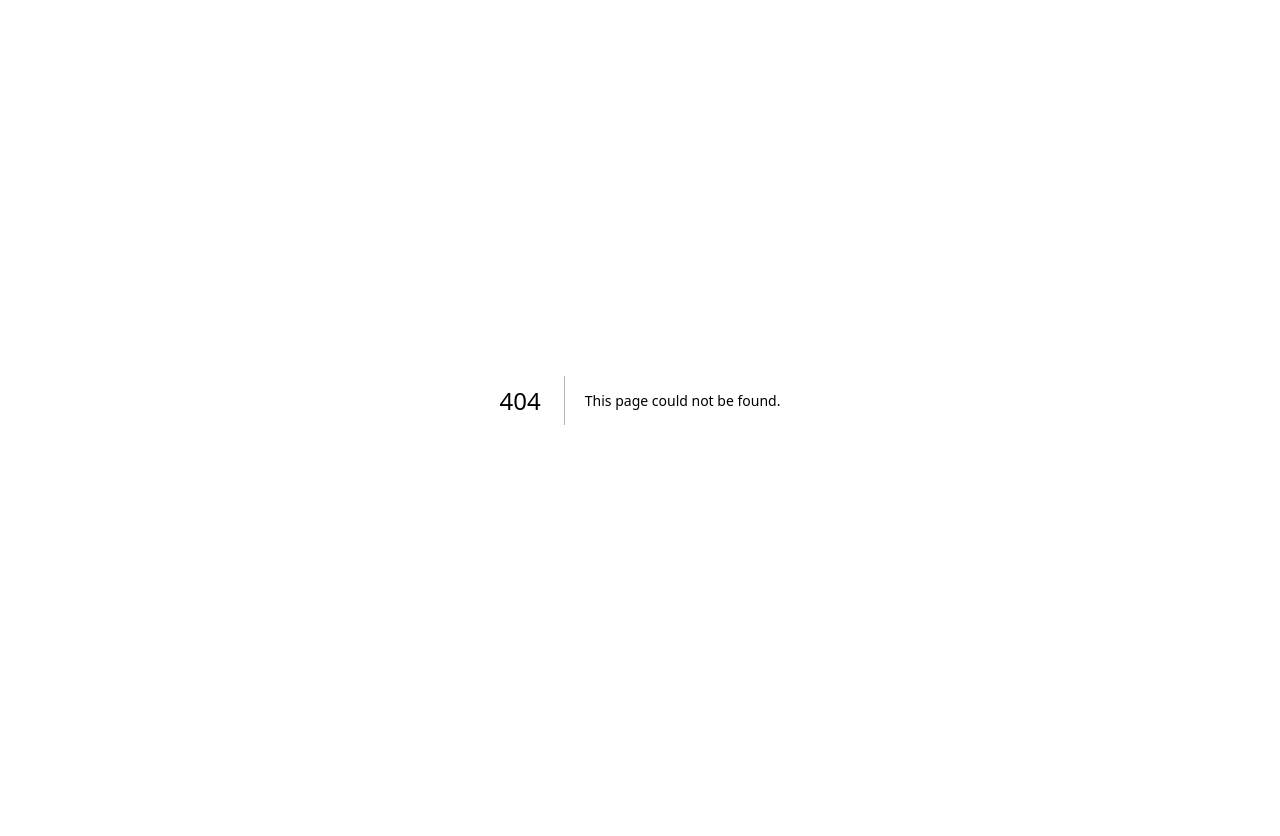
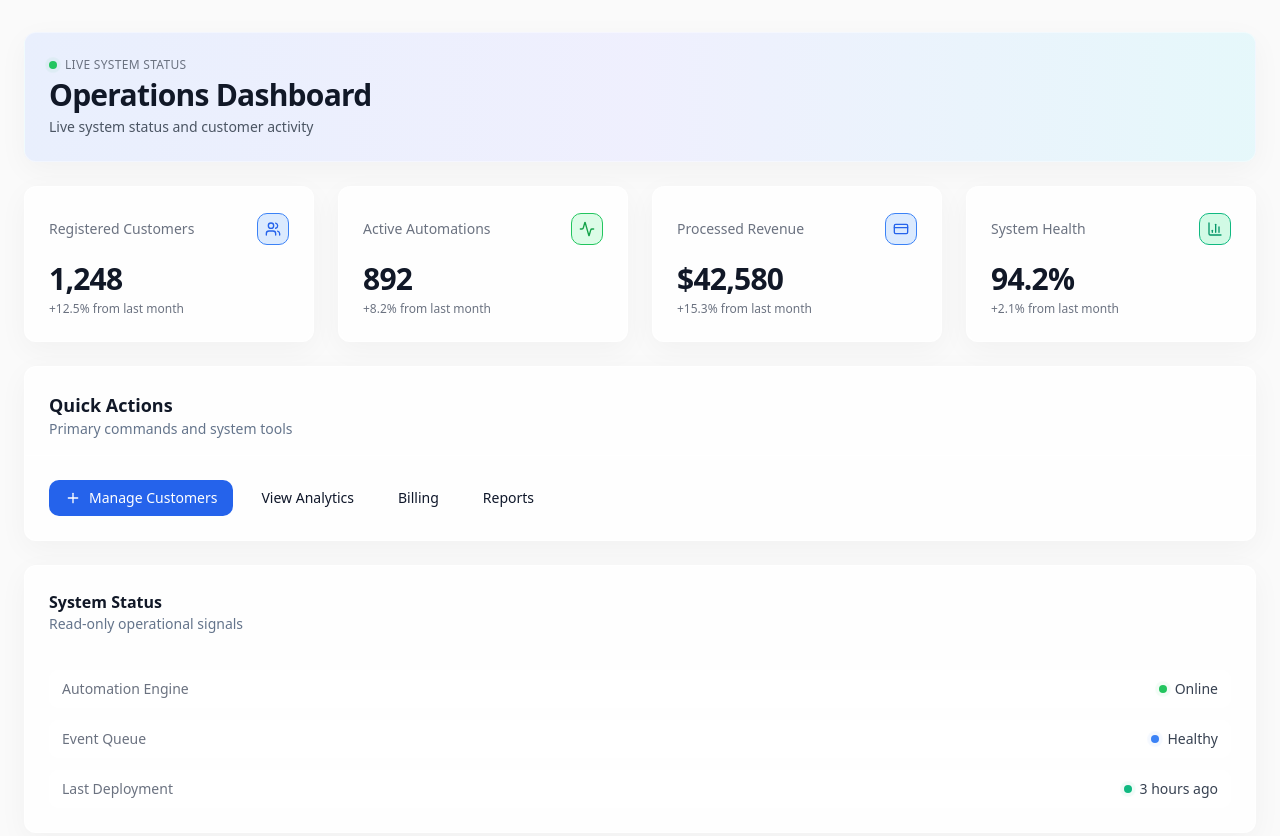
Before and after one commit to optimumimagephotobooth-rgb/praxion-agent-, a Next.js app: page /dashboard in a window 1280 px wide. Before the commit this address had no page. Shown: the top 836 px of the page. Before the commit the page ends 800 px from the top, so only its background shows below. Built offline with nearby package versions, Linux system fonts and the light colour scheme.

Commit message:
Add voice support and dashboard UI.
Include voice-enabled customer state defaults and add dashboard-related routes and components to support the new functionality.

```diff
--- /dev/null
+++ b/app/api/voice/execute/route.ts
@@ -0,0 +1,66 @@
+import { NextRequest, NextResponse } from "next/server";
+import twilio from "twilio";
+import { isOptedOut } from "../../../../lib/sms-optout-store";
+import { getCustomer } from "../../../../lib/mock-customer-store";
+
+const client = twilio(
+  process.env.TWILIO_ACCOUNT_SID ?? "",
+  process.env.TWILIO_AUTH_TOKEN ?? ""
+);
+
+type VoiceExecutePayload = {
+  customerId: string;
+  to: string;
+  message: string;
+};
+
+export async function POST(req: NextRequest) {
+  const body = (await req.json()) as VoiceExecutePayload;
+  const voiceEnabled = process.env.VOICE_ENABLED === "true";
+
+  if (!voiceEnabled) {
+    console.log("VOICE DRY-RUN:", body);
+    return NextResponse.json({ called: false, dryRun: true });
+  }
+
+  const customerId = Number(body.customerId);
+  if (Number.isNaN(customerId)) {
+    return NextResponse.json({ called: false, reason: "INVALID_CUSTOMER" }, { status: 400 });
+  }
+
+  const customer = getCustomer(customerId);
+  if (customer.status !== "ACTIVE") {
+    console.log("VOICE BLOCKED (CUSTOMER INACTIVE):", customerId);
+    return NextResponse.json({ called: false, reason: "CUSTOMER_INACTIVE" });
+  }
+
+  if (customer.smsAllowed === false) {
+    console.log("VOICE BLOCKED (CUSTOMER SMS DISABLED):", customerId);
+    return NextResponse.json({ called: false, reason: "CUSTOMER_DISABLED" });
+  }
+
+  if (customer.voiceEnabled === false) {
+    console.log("VOICE BLOCKED (VOICE DISABLED):", customerId);
+    return NextResponse.json({ called: false, reason: "VOICE_DISABLED" });
+  }
+
+  if (isOptedOut(body.to)) {
+    console.log("VOICE BLOCKED (OPT-OUT):", body.to);
+    return NextResponse.json({ called: false, reason: "OPTED_OUT" });
+  }
+
+  try {
+    const call = await client.calls.create({
+      to: body.to,
+      from: process.env.TWILIO_FROM_NUMBER ?? "",
+      twiml: `<Response><Say>${body.message}</Say></Response>`
+    });
+
+    return NextResponse.json({ called: true, sid: call.sid });
+  } catch (err: unknown) {
+    const message =
+      err instanceof Error ? err.message : "Voice call failed";
+    console.error("Voice call failed:", message);
+    return NextResponse.json({ called: false }, { status: 500 });
+  }
+}
--- /dev/null
+++ b/app/dashboard/error.tsx
@@ -0,0 +1,14 @@
+"use client";
+
+export default function DashboardError() {
+  return (
+    <main className="mx-auto w-full max-w-[1392px] px-6 py-8">
+      <h1 className="text-xl font-semibold text-gray-900">
+        Dashboard error
+      </h1>
+      <p className="mt-2 text-sm text-gray-600">
+        We could not load the dashboard. Please try again.
+      </p>
+    </main>
+  );
+}
--- /dev/null
+++ b/app/dashboard/loading.tsx
@@ -0,0 +1,11 @@
+export default function DashboardLoading() {
+  return (
+    <main className="mx-auto w-full max-w-[1392px] px-6 py-8">
+      <div className="space-y-4">
+        <div className="h-8 w-48 animate-pulse rounded-md bg-slate-200" />
+        <div className="h-40 w-full animate-pulse rounded-md bg-slate-200" />
+        <div className="h-40 w-full animate-pulse rounded-md bg-slate-200" />
+      </div>
+    </main>
+  );
+}
--- /dev/null
+++ b/app/dashboard/page.tsx
@@ -0,0 +1,9 @@
+import { DashboardPage } from "@/components/dashboard-page";
+
+export default function DashboardRoute() {
+  return (
+    <main className="mx-auto w-full max-w-[1392px] px-6 py-8">
+      <DashboardPage />
+    </main>
+  );
+}
--- /dev/null
+++ b/components/dashboard-page.tsx
@@ -0,0 +1,207 @@
+"use client";
+
+import React from "react";
+import { useRouter } from "next/navigation";
+import {
+  Card,
+  CardContent,
+  CardDescription,
+  CardHeader,
+  CardTitle
+} from "@/components/ui/card";
+import { Button } from "@/components/ui/button";
+import {
+  Activity,
+  BarChart3,
+  CheckCircle2,
+  CreditCard,
+  Plus,
+  Users,
+  type LucideIcon
+} from "lucide-react";
+
+interface DashboardPageProps {
+  onNavigate?: (view: string) => void;
+}
+
+export function DashboardPage({ onNavigate }: DashboardPageProps) {
+  const router = useRouter();
+
+  const handlePrimaryAction = () => {
+    if (onNavigate) {
+      onNavigate("list");
+      return;
+    }
+    router.push("/customers");
+  };
+
+  return (
+    <div className="space-y-6">
+      <Card className="border-white/40 bg-gradient-to-r from-blue-600/10 via-indigo-500/10 to-cyan-500/10 shadow-[0_8px_30px_rgba(0,0,0,0.04)] backdrop-blur-sm">
+        <CardContent className="space-y-1 p-6">
+          <div className="flex items-center gap-2 text-xs uppercase tracking-wide text-gray-500">
+            <SignalDot tone="green" />
+            Live system status
+          </div>
+          <h2 className="text-3xl font-semibold tracking-tight text-gray-900">
+            Operations Dashboard
+          </h2>
+          <p className="text-sm text-gray-600">
+            Live system status and customer activity
+          </p>
+        </CardContent>
+      </Card>
+
+      <div className="grid gap-6 md:grid-cols-2 lg:grid-cols-4">
+        <StatsCard
+          title="Registered Customers"
+          value="1,248"
+          change="+12.5% from last month"
+          icon={Users}
+          tone="blue"
+        />
+        <StatsCard
+          title="Active Automations"
+          value="892"
+          change="+8.2% from last month"
+          icon={Activity}
+          tone="green"
+        />
+        <StatsCard
+          title="Processed Revenue"
+          value="$42,580"
+          change="+15.3% from last month"
+          icon={CreditCard}
+          tone="blue"
+        />
+        <StatsCard
+          title="System Health"
+          value="94.2%"
+          change="+2.1% from last month"
+          icon={BarChart3}
+          tone="emerald"
+        />
+      </div>
+
+      <Card className="border-white/40 bg-white/80 shadow-[0_8px_30px_rgba(0,0,0,0.04)] backdrop-blur-sm">
+        <CardHeader className="border-b border-white/60 pb-4">
+          <CardTitle className="text-lg font-semibold text-gray-900">
+            Quick Actions
+          </CardTitle>
+          <CardDescription>Primary commands and system tools</CardDescription>
+        </CardHeader>
+        <CardContent className="p-6">
+          <div className="flex flex-wrap items-center gap-3">
+            <Button
+              onClick={handlePrimaryAction}
+              className="bg-blue-600 text-white hover:bg-blue-700 hover:scale-[1.02]"
+            >
+              <Plus className="mr-2 h-4 w-4" />
+              Manage Customers
+            </Button>
+            <Button variant="ghost" className="hover:scale-[1.02]">
+              View Analytics
+            </Button>
+            <Button variant="ghost" className="hover:scale-[1.02]">
+              Billing
+            </Button>
+            <Button variant="ghost" className="hover:scale-[1.02]">
+              Reports
+            </Button>
+          </div>
+        </CardContent>
+      </Card>
+
+      <Card className="border-white/40 bg-white/80 shadow-[0_8px_30px_rgba(0,0,0,0.04)] backdrop-blur-sm">
+        <CardHeader className="pb-3">
+          <CardTitle className="text-base font-semibold text-gray-900">
+            System Status
+          </CardTitle>
+          <CardDescription>Read-only operational signals</CardDescription>
+        </CardHeader>
+        <CardContent className="space-y-3 text-sm text-gray-600">
+          <StatusRow label="Automation Engine" value="Online" tone="green" />
+          <StatusRow label="Event Queue" value="Healthy" tone="blue" />
+          <StatusRow label="Last Deployment" value="3 hours ago" tone="emerald" />
+        </CardContent>
+      </Card>
+    </div>
+  );
+}
+
+function StatsCard({
+  title,
+  value,
+  change,
+  icon: Icon,
+  tone
+}: {
+  title: string;
+  value: string;
+  change: string;
+  icon: LucideIcon;
+  tone: "blue" | "green" | "emerald";
+}) {
+  const toneClasses = {
+    blue: "border-blue-500 bg-blue-100 text-blue-600",
+    green: "border-green-500 bg-green-100 text-green-600",
+    emerald: "border-emerald-500 bg-emerald-100 text-emerald-600"
+  };
+
+  return (
+    <Card className="overflow-hidden border-white/40 bg-white/80 shadow-[0_8px_30px_rgba(0,0,0,0.04)] backdrop-blur-sm transition hover:shadow-md">
+      <div className={`h-0.5 w-full ${toneClasses[tone].split(" ")[0]}`} />
+      <CardContent className="p-6">
+        <div className="flex items-center justify-between">
+          <h3 className="text-sm font-medium text-gray-500">{title}</h3>
+          <div
+            className={`flex h-8 w-8 items-center justify-center rounded-md border ${toneClasses[tone]}`}
+          >
+            <Icon className="h-4 w-4" />
+          </div>
+        </div>
+        <div className="mt-4 text-3xl font-semibold tracking-tight text-gray-900">
+          {value}
+        </div>
+        <p className="mt-1 text-xs font-medium text-gray-500">{change}</p>
+      </CardContent>
+    </Card>
+  );
+}
+
+function StatusRow({
+  label,
+  value,
+  tone
+}: {
+  label: string;
+  value: string;
+  tone: "green" | "blue" | "emerald";
+}) {
+  return (
+    <div className="flex items-center justify-between rounded-md border border-white/60 bg-white/70 px-3 py-2">
+      <span className="text-gray-500">{label}</span>
+      <span className="flex items-center gap-2 font-medium text-gray-700">
+        <SignalDot tone={tone} />
+        {value}
+      </span>
+    </div>
+  );
+}
+
+function SignalDot({ tone }: { tone: "green" | "blue" | "emerald" }) {
+  const tones = {
+    green: "bg-green-500",
+    blue: "bg-blue-500",
+    emerald: "bg-emerald-500"
+  };
+
+  return (
+    <span className="relative flex h-2 w-2">
+      <span
+        className={`absolute inline-flex h-full w-full rounded-full opacity-75 animate-ping ${tones[tone]}`}
+      />
+      <span className={`relative inline-flex h-2 w-2 rounded-full ${tones[tone]}`} />
+    </span>
+  );
+}
--- a/components/ui/card.tsx
+++ b/components/ui/card.tsx
@@ -43,3 +43,12 @@ export function CardTitle({
     <h3 className={cn("text-lg font-semibold text-slate-900", className)} {...props} />
   );
 }
+
+export function CardDescription({
+  className,
+  ...props
+}: React.HTMLAttributes<HTMLParagraphElement>) {
+  return (
+    <p className={cn("text-sm text-slate-500", className)} {...props} />
+  );
+}
--- a/lib/mock-customer-store.ts
+++ b/lib/mock-customer-store.ts
@@ -4,13 +4,21 @@ export type CustomerState = {
   id: number;
   status: CustomerStatus;
   smsAllowed: boolean;
+  voiceEnabled: boolean;
   bookingUrl?: string;
 };
 
 const store = new Map<number, CustomerState>();
 
 export function getCustomer(id: number): CustomerState {
-  return store.get(id) ?? { id, status: "PAUSED", smsAllowed: true };
+  return (
+    store.get(id) ?? {
+      id,
+      status: "PAUSED",
+      smsAllowed: true,
+      voiceEnabled: false
+    }
+  );
 }
 
 export function listCustomers(): CustomerState[] {
```
